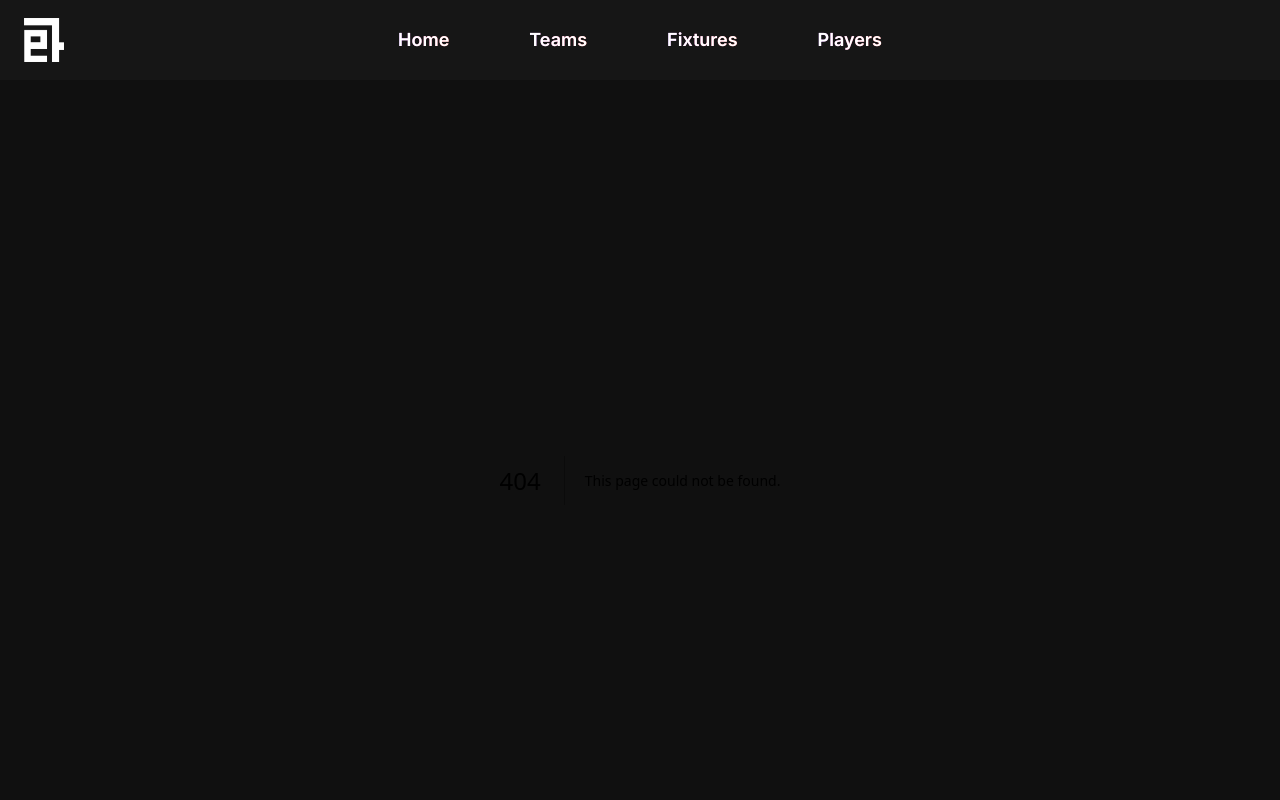
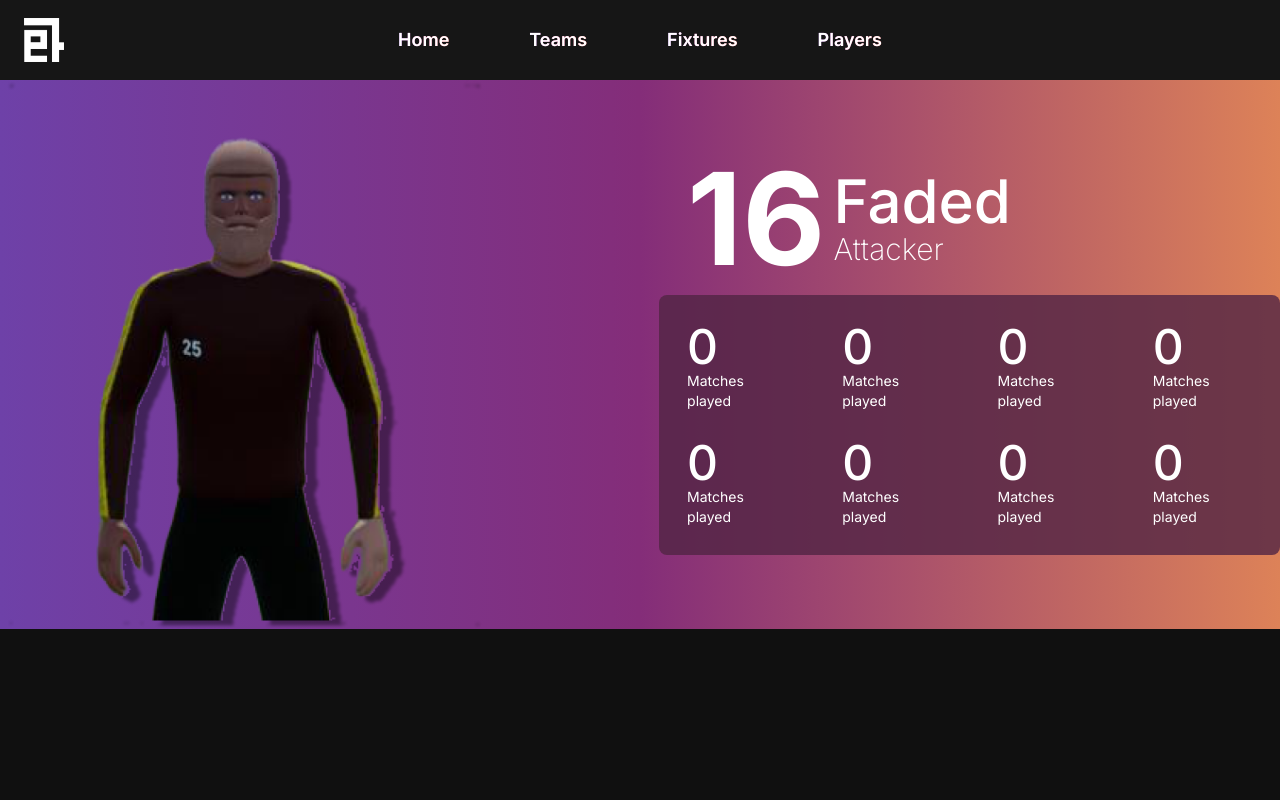
Before and after one commit to KaliBalki/GIP, a Next.js app: page /Player in a window 1280 px wide. Before the commit this address had no page. Shown: the top 800 px of the page. Built offline with nearby package versions, Linux system fonts and the light colour scheme.

Commit message:
Player stats

```diff
--- /dev/null
+++ b/app/Player/page.tsx
@@ -0,0 +1,73 @@
+"use client";
+
+import React from "react";
+import Image from "next/image"; // Import Image for Next.js
+
+const Home: React.FC = () => {
+  return (
+    <>
+      <div className="w-screen min-h-[30rem] bg-gradient-to-r from-[#6e41a8] via-[#842d79]  to-[#dd8258] flex items-center justify-center">
+        <div className="flex flex-col md:flex-row items-center max-w-7xl space-x-44">
+          <div className="flex flex-col items-center">
+            <Image
+              src="/Player.png"
+              alt="Player Image"
+              width={500}
+              height={500}
+              className="rounded-lg"
+            />
+          </div>
+
+          <div className="flex flex-col  text-white ml-12">
+            <div className="flex flex-row items-center space-x-2 ml-7">
+              {/* Updated this line */}
+              <h1 className="text-9xl font-bold">16</h1>
+              <div className="flex flex-col justify-center">
+                <p className="text-6xl font-medium">Faded</p>
+                <p className="text-3xl font-extralight">Attacker</p>
+              </div>
+            </div>
+
+            {/* Stats Grid */}
+            <div className="grid grid-cols-4 gap-x-14 gap-y-7 mt-3 bg-[#522544] bg-opacity-80 p-7 rounded-lg ">
+              <div className="flex flex-col">
+                <p className="text-5xl font-medium">0</p>
+                <p className="text-sm">Matches played</p>
+              </div>
+              <div className="flex flex-col">
+                <p className="text-5xl font-medium">0</p>
+                <p className="text-sm">Matches played</p>
+              </div>
+              <div className="flex flex-col">
+                <p className="text-5xl font-medium">0</p>
+                <p className="text-sm">Matches played</p>
+              </div>
+              <div className="flex flex-col">
+                <p className="text-5xl font-medium">0</p>
+                <p className="text-sm">Matches played</p>
+              </div>
+              <div className="flex flex-col">
+                <p className="text-5xl font-medium">0</p>
+                <p className="text-sm">Matches played</p>
+              </div>
+              <div className="flex flex-col">
+                <p className="text-5xl font-medium">0</p>
+                <p className="text-sm">Matches played</p>
+              </div>
+              <div className="flex flex-col">
+                <p className="text-5xl font-medium">0</p>
+                <p className="text-sm">Matches played</p>
+              </div>
+              <div className="flex flex-col">
+                <p className="text-5xl font-medium">0</p>
+                <p className="text-sm">Matches played</p>
+              </div>
+            </div>
+          </div>
+        </div>
+      </div>
+    </>
+  );
+};
+
+export default Home;
```
Also changed, not shown: public/Player.png (added).
